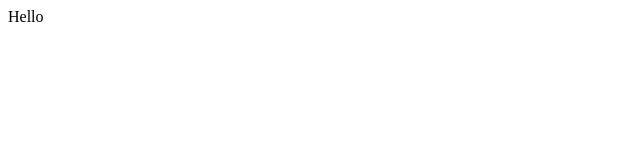
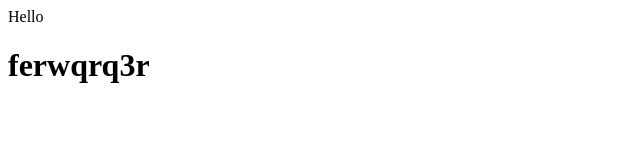
Before and after one commit to sokhim123/test, a plain HTML site: page index.html in a window 1280 px wide. Shown: the whole page, without its empty margins (0-640 px from the left). Drawn offline with Linux system fonts and the light colour scheme.

Commit message:
Update index.html

```diff
--- a/index.html
+++ b/index.html
@@ -8,5 +8,6 @@
 </head>
 <body>
   <div>Hello</div>
+    <h1>ferwqrq3r</h1>
 </body>
 </html>
```
